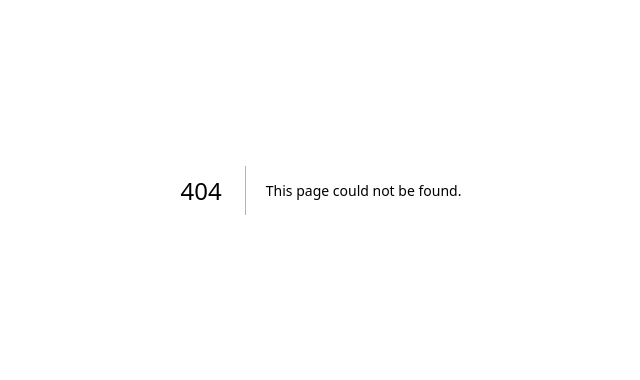
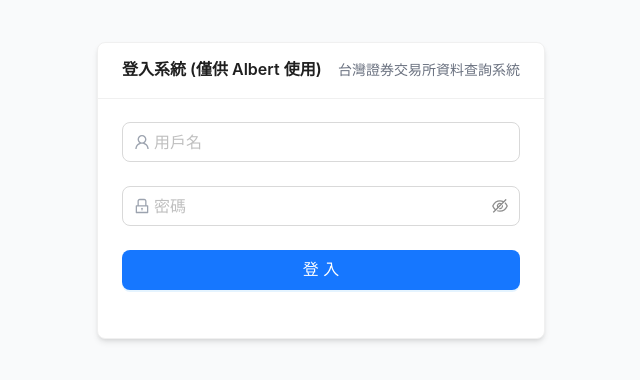
Before and after one commit to TedxTed/twse-albert, a Next.js app: page /login in a window 1280 px wide. Before the commit this address had no page. Shown: the part 210-590 px from the top of the page, without its empty margins (319-959 px from the left). Built offline with nearby package versions, Linux system fonts and the light colour scheme.

Commit message:
Implement user authentication system with login functionality. Added AuthGuard component for route protection, created login page, and set up API for authentication. Updated README with installation instructions and project features.

```diff
--- /dev/null
+++ b/components/AuthGuard.js
@@ -0,0 +1,35 @@
+// components/AuthGuard.js
+import { useEffect, useState } from 'react';
+import { useRouter } from 'next/router';
+import { Spin } from 'antd';
+
+const AuthGuard = ({ children }) => {
+  const router = useRouter();
+  const [loading, setLoading] = useState(true);
+
+  useEffect(() => {
+    // Check if user is logged in
+    const isLoggedIn = localStorage.getItem('isLoggedIn') === 'true';
+
+    // If not logged in and not on login page, redirect to login
+    if (!isLoggedIn && router.pathname !== '/login') {
+      router.push('/login');
+    } else {
+      setLoading(false);
+    }
+  }, [router]);
+
+  // Show loading spinner while checking auth
+  if (loading) {
+    return (
+      <div className="min-h-screen flex items-center justify-center">
+        <Spin size="large" tip="驗證中..." />
+      </div>
+    );
+  }
+
+  // If on login page or authenticated, render children
+  return router.pathname === '/login' || !loading ? children : null;
+};
+
+export default AuthGuard;
--- a/pages/_app.js
+++ b/pages/_app.js
@@ -1,9 +1,14 @@
 // pages/_app.js
 import "antd/dist/reset.css";
 import "../styles/globals.css";
+import AuthGuard from "../components/AuthGuard";
 
 function MyApp({ Component, pageProps }) {
-  return <Component {...pageProps} />;
+  return (
+    <AuthGuard>
+      <Component {...pageProps} />
+    </AuthGuard>
+  );
 }
 
 export default MyApp;
--- /dev/null
+++ b/pages/api/auth.js
@@ -0,0 +1,24 @@
+// pages/api/auth.js
+export default function handler(req, res) {
+  // Only allow POST method for authentication
+  if (req.method !== 'POST') {
+    return res.status(405).json({ message: '只允許 POST 請求' });
+  }
+
+  const { username, password } = req.body;
+
+  // Get credentials from environment variables
+  // In production, you should store these in .env.local
+  const validUsername = process.env.AUTH_USERNAME || 'admin';
+  const validPassword = process.env.AUTH_PASSWORD || 'password';
+
+  // Check if credentials match
+  if (username === validUsername && password === validPassword) {
+    return res.status(200).json({
+      message: '登入成功',
+      user: { username }
+    });
+  } else {
+    return res.status(401).json({ message: '用戶名或密碼錯誤' });
+  }
+}
--- a/pages/index.js
+++ b/pages/index.js
@@ -1,11 +1,12 @@
 // pages/index.js
-import { useState } from "react";
+import { useState, useEffect } from "react";
 import Head from "next/head";
+import { useRouter } from "next/router";
 import StockSelector from "../components/StockSelector";
 import StockDataDisplay from "../components/StockDataDisplay";
 import TwseQueryParams from "../models/TwseQueryParams";
 import twseApi from "../lib/twseApi";
-import { Layout, Typography, Divider } from "antd";
+import { Layout, Typography, Divider, Button } from "antd";
 
 const { Header, Content, Footer } = Layout;
 const { Title } = Typography;
@@ -32,6 +33,11 @@ export default function Home() {
     }
   };
 
+  const handleLogout = () => {
+    localStorage.removeItem("isLoggedIn");
+    window.location.href = "/login";
+  };
+
   return (
     <Layout className="min-h-screen">
       <Head>
@@ -40,8 +46,9 @@ export default function Home() {
         <link rel="icon" href="/favicon.ico" />
       </Head>
 
-      <Header className="bg-white shadow-sm flex items-center px-6">
+      <Header className="bg-white shadow-sm flex items-center justify-between px-6">
         <div className="text-xl font-bold">台灣證券交易所資料查詢系統</div>
+        <Button type="link" onClick={handleLogout}>登出</Button>
       </Header>
 
       <Content className="p-6 bg-gray-50">
--- /dev/null
+++ b/pages/login.js
@@ -0,0 +1,102 @@
+// pages/login.js
+import { useState } from "react";
+import { useRouter } from "next/router";
+import { Form, Input, Button, Card, message } from "antd";
+import { UserOutlined, LockOutlined } from "@ant-design/icons";
+import Head from "next/head";
+
+export default function Login() {
+  const router = useRouter();
+  const [loading, setLoading] = useState(false);
+
+  const onFinish = async (values) => {
+    setLoading(true);
+    try {
+      const response = await fetch("/api/auth", {
+        method: "POST",
+        headers: {
+          "Content-Type": "application/json",
+        },
+        body: JSON.stringify(values),
+      });
+
+      const data = await response.json();
+
+      if (response.ok) {
+        // Store login status in localStorage
+        localStorage.setItem("isLoggedIn", "true");
+
+        message.success("登入成功！");
+        router.push("/");
+      } else {
+        message.error(data.message || "登入失敗，請檢查用戶名和密碼");
+      }
+    } catch (error) {
+      console.error("Login error:", error);
+      message.error("登入過程中發生錯誤");
+    } finally {
+      setLoading(false);
+    }
+  };
+
+  return (
+    <div className="min-h-screen flex items-center justify-center bg-gray-50">
+      <Head>
+        <title>登入 - 台灣證券交易所資料查詢系統</title>
+        <meta name="description" content="登入系統" />
+        <link rel="icon" href="/favicon.ico" />
+      </Head>
+
+      <Card
+        title="登入系統 (僅供 Albert 使用)"
+        className="w-full max-w-md shadow-md"
+        extra={
+          <span className="text-gray-500 text-sm">
+            台灣證券交易所資料查詢系統
+          </span>
+        }
+      >
+        <Form
+          name="login"
+          initialValues={{ remember: true }}
+          onFinish={onFinish}
+          layout="vertical"
+        >
+          <Form.Item
+            name="username"
+            rules={[{ required: true, message: "請輸入用戶名！" }]}
+          >
+            <Input
+              prefix={<UserOutlined className="text-gray-400" />}
+              placeholder="用戶名"
+              size="large"
+            />
+          </Form.Item>
+
+          <Form.Item
+            name="password"
+            rules={[{ required: true, message: "請輸入密碼！" }]}
+          >
+            <Input.Password
+              prefix={<LockOutlined className="text-gray-400" />}
+              placeholder="密碼"
+              size="large"
+            />
+          </Form.Item>
+
+          <Form.Item>
+            <Button
+              type="primary"
+              htmlType="submit"
+              className="w-full"
+              size="large"
+              loading={loading}
+            >
+              登入
+            </Button>
+          </Form.Item>
+        </Form>
+      </Card>
+    </div>
+  );
+}
```
Also changed, not shown: 1 other file (tests, documents, lock files or other folders).
